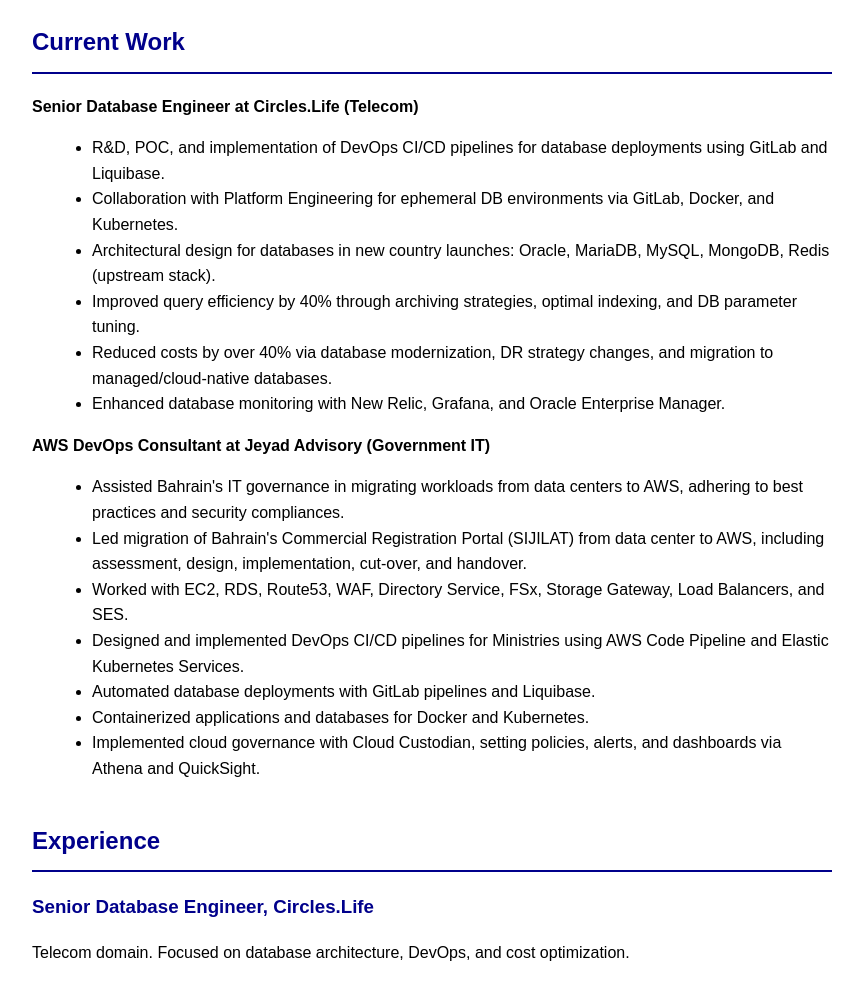
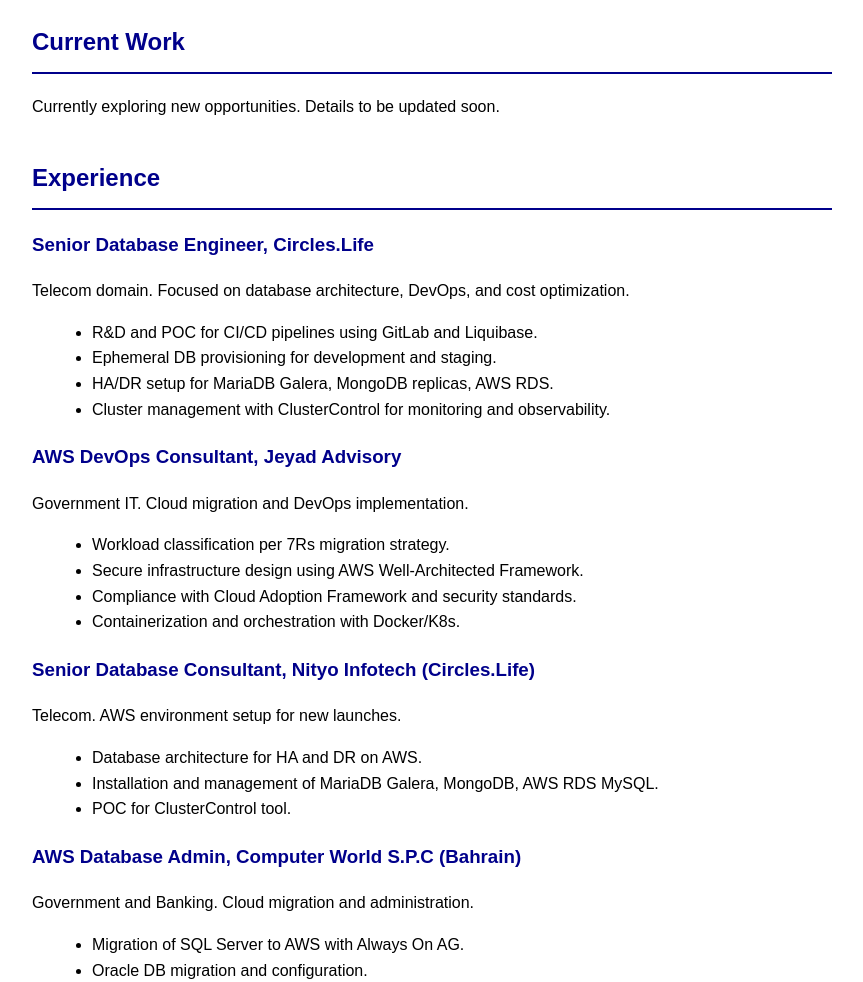
Before and after one commit to h4ck3risalive/website, a plain HTML site: page index.html in a window 1280 px wide. Shown: the part 760-1742 px from the top of the page, without its empty margins (208-1071 px from the left). Drawn offline with Linux system fonts and the light colour scheme.

Commit message:
Moved Circles.Life and Jeyad Advisory to past experience, blanked current work

```diff
--- a/index.html
+++ b/index.html
@@ -25,25 +25,7 @@
 
     <section id="current-work">
         <h2>Current Work</h2>
-        <p><strong>Senior Database Engineer at Circles.Life (Telecom)</strong></p>
-        <ul>
-            <li>R&D, POC, and implementation of DevOps CI/CD pipelines for database deployments using GitLab and Liquibase.</li>
-            <li>Collaboration with Platform Engineering for ephemeral DB environments via GitLab, Docker, and Kubernetes.</li>
-            <li>Architectural design for databases in new country launches: Oracle, MariaDB, MySQL, MongoDB, Redis (upstream stack).</li>
-            <li>Improved query efficiency by 40% through archiving strategies, optimal indexing, and DB parameter tuning.</li>
-            <li>Reduced costs by over 40% via database modernization, DR strategy changes, and migration to managed/cloud-native databases.</li>
-            <li>Enhanced database monitoring with New Relic, Grafana, and Oracle Enterprise Manager.</li>
-        </ul>
-        <p><strong>AWS DevOps Consultant at Jeyad Advisory (Government IT)</strong></p>
-        <ul>
-            <li>Assisted Bahrain's IT governance in migrating workloads from data centers to AWS, adhering to best practices and security compliances.</li>
-            <li>Led migration of Bahrain's Commercial Registration Portal (SIJILAT) from data center to AWS, including assessment, design, implementation, cut-over, and handover.</li>
-            <li>Worked with EC2, RDS, Route53, WAF, Directory Service, FSx, Storage Gateway, Load Balancers, and SES.</li>
-            <li>Designed and implemented DevOps CI/CD pipelines for Ministries using AWS Code Pipeline and Elastic Kubernetes Services.</li>
-            <li>Automated database deployments with GitLab pipelines and Liquibase.</li>
-            <li>Containerized applications and databases for Docker and Kubernetes.</li>
-            <li>Implemented cloud governance with Cloud Custodian, setting policies, alerts, and dashboards via Athena and QuickSight.</li>
-        </ul>
+        <p>Currently exploring new opportunities. Details to be updated soon.</p>
     </section>
 
     <section id="experience">
```
